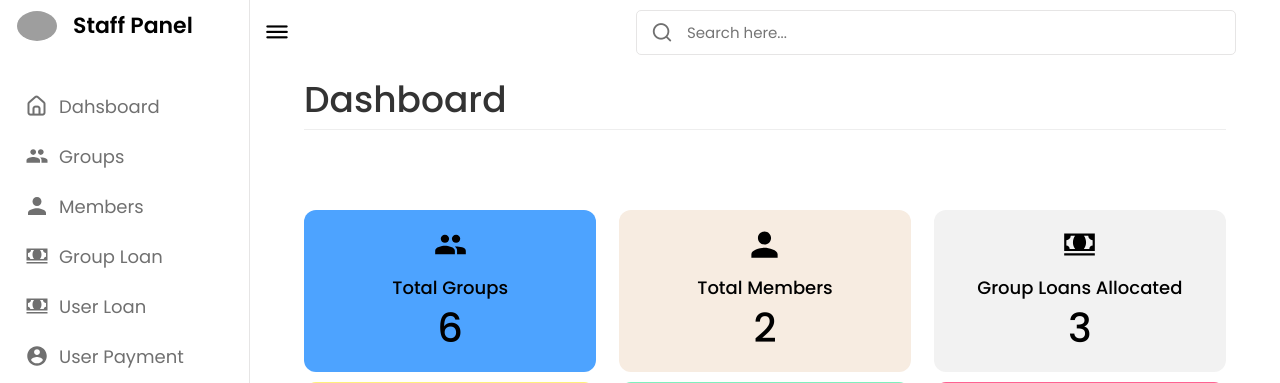
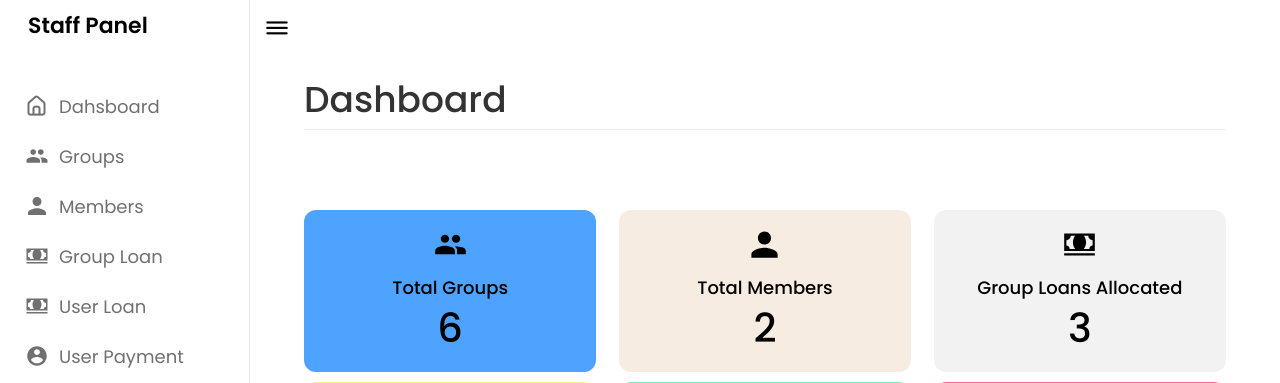
Before and after one commit to motari054/lms, a PHP site: page /staff/index.php in a window 1280 px wide. Shown: the top 383 px of the page. Run offline with PHP 8.4, Linux system fonts and the light colour scheme; a user stored in the database is signed in; data comes from the database, SQL or seed files in the repository; some libraries are stand-ins or nearby versions; grey boxes are pictures that could not be loaded.

Commit message:
search bar

```diff
--- a/staff/index.php
+++ b/staff/index.php
@@ -30,10 +30,6 @@ header('location:../index.php');
 <body>
     <nav>
         <div class="logo-name">
-            <div class="logo-image">
-               <img src="images/logo.png" alt="">
-            </div>
-
             <span class="logo_name">Staff Panel</span>
         </div>
 
@@ -100,13 +96,6 @@ header('location:../index.php');
     <section class="dashboard">
         <div class="top">
             <i class="uil uil-bars sidebar-toggle"></i>
-
-            <div class="search-box">
-                <i class="uil uil-search"></i>
-                <input type="text" placeholder="Search here...">
-            </div>
-
-            <!--<img src="images/profile.jpg" alt="">-->
         </div>
 
     <div class="main">
--- a/users/add_feedback.php
+++ b/users/add_feedback.php
@@ -8,8 +8,6 @@ if (!isset($_SESSION['user'])) {
     header("Location: login_signup.php");
     exit();
 }
-
-// Handle feedback submission
 if (isset($_POST['submit'])) {
     // Get the current user's username
     $username = $_SESSION['user'];
```
Also changed, not shown: users/index.php (+0 -11 lines).
